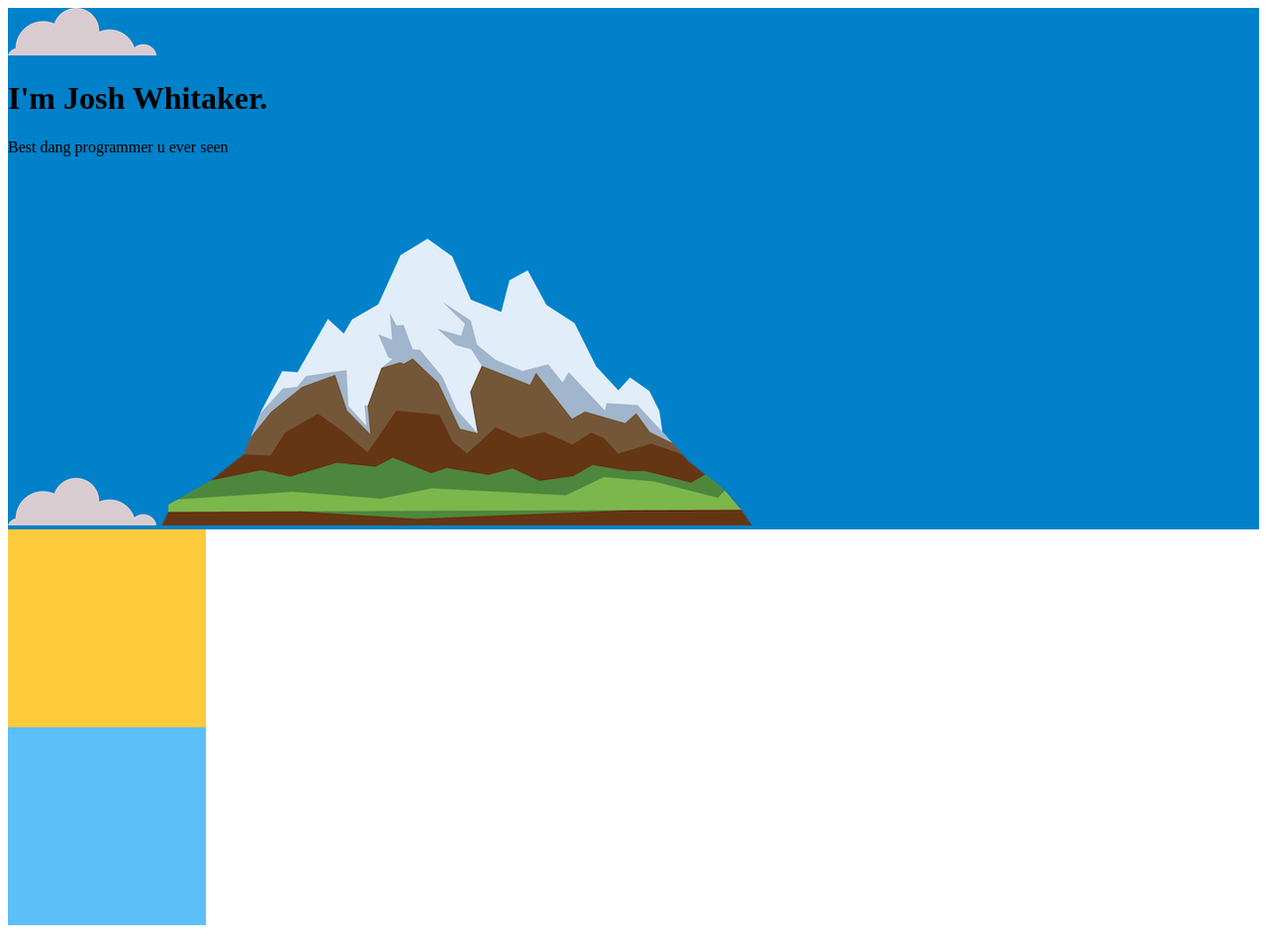
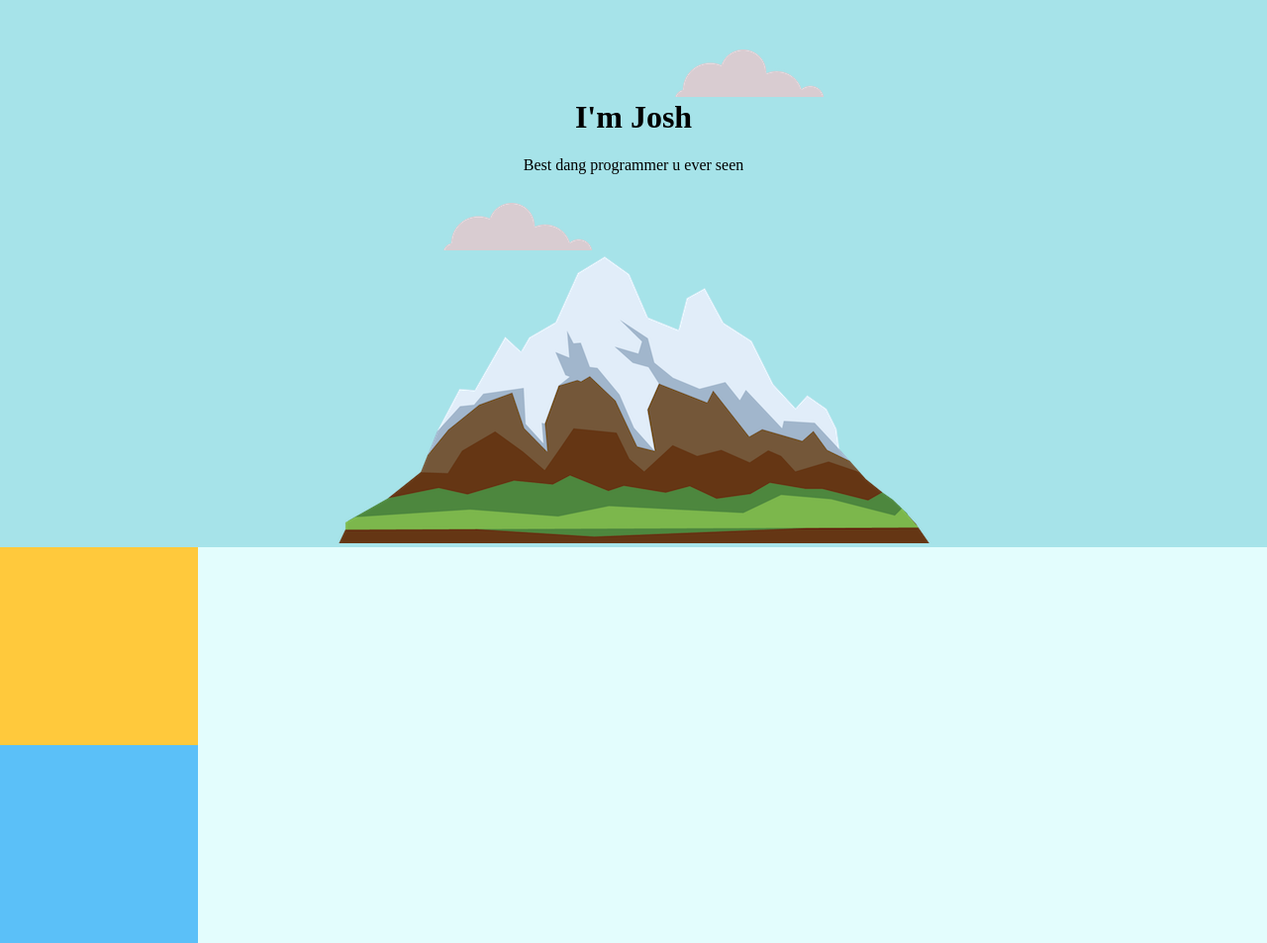
Before and after one commit to Avioun/html, a plain HTML site: page css-mysite/index.html in a window 1280 px wide. Shown: the whole page at 99% size. Drawn offline with Linux system fonts and the light colour scheme.

Commit message:
Course progression; Rearranged top container.

```diff
--- a/css-mysite/css/styles.css
+++ b/css-mysite/css/styles.css
@@ -1,6 +1,18 @@
+body{
+    margin: 0;
+    text-align: center;
+}
+
+h1 {
+    margin-top: 0;
+
+}
+
 
 .top-container {
-    background-color: #0081C9;
+    background-color:#A6E3E9;
+    position: relative;
+    padding-top: 100px;
 
 
 }
@@ -16,3 +28,14 @@
     height: 200px;
     width: 200px;
 }
+
+.top-cloud {
+    position: absolute;
+    right: 35%;
+    top: 50px;
+}
+.bottom-cloud {
+    position: absolute;
+    left: 35%;
+    bottom: 300px;
+}
--- a/css-mysite/index.html
+++ b/css-mysite/index.html
@@ -7,13 +7,20 @@
     <meta http-equiv="X-UA-Compatible" content="IE=edge">
     <meta name="viewport" content="width=device-width, initial-scale=1.0">
     <title>Josh Whitaker</title>
+
+    <style>
+        body{
+            background-color: #E3FDFD;
+        }
+
+    </style>
 </head>
 <body>
     <div class="top-container">
-        <img src="imgs/cloud.png" alt="cloud-img">
-        <h1>I'm Josh Whitaker.</h1>
+        <img class="top-cloud" src="imgs/cloud.png" alt="cloud-img">
+        <h1>I'm Josh</h1>
         <p>Best dang programmer u ever seen</p>
-        <img src="imgs/cloud.png" alt="cloud-img">
+        <img class="bottom-cloud" src="imgs/cloud.png" alt="cloud-img-2">
         <img src="imgs/mountain.png" alt="mountain-img">
 
     </div>
```
